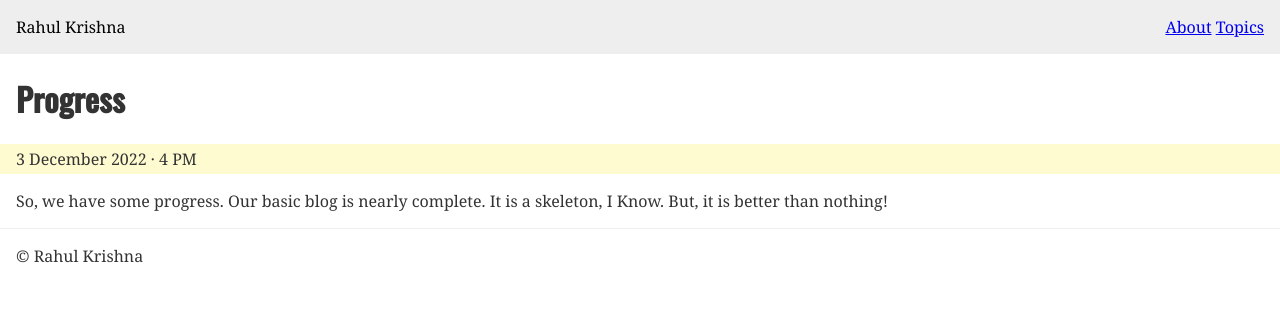
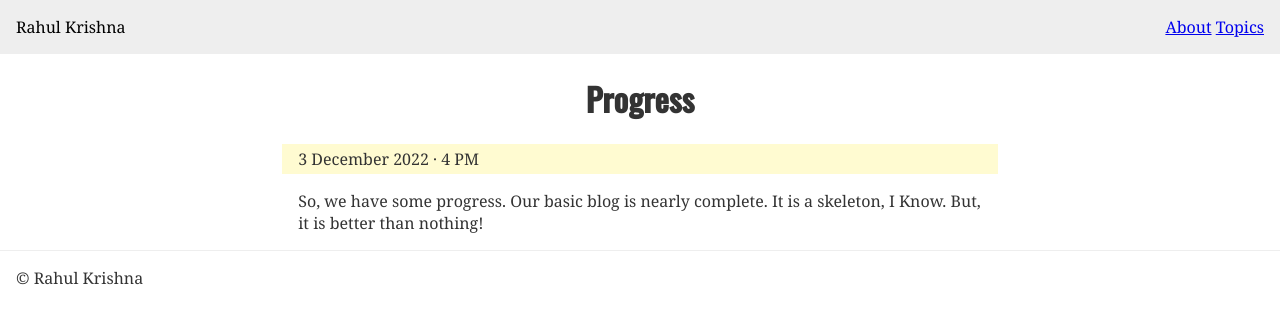
Before and after one commit to rahulkrishna-web/rahulkrishna-web.github.io, a Jekyll site: the page built from _posts/2022-12-3-progress.md, in a window 1280 px wide. Shown: the top 324 px of the page. Built offline with Jekyll 4.4.1, drawn with Linux system fonts in a browser that asks for light colours.

Commit message:
Improve posts page

```diff
--- a/_layouts/post.html
+++ b/_layouts/post.html
@@ -1,7 +1,7 @@
 <!DOCTYPE html>
 <html lang="en">
   {% include head.html %}
-  <body>
+  <body class="post">
     {% include appBar.html %}
     <header>
       <div class="container">
--- a/assets/css/main.scss
+++ b/assets/css/main.scss
@@ -16,6 +16,15 @@ body{
   padding: 0 1em;
 }
 
+.post main {
+  margin: 0 auto;
+  max-width: 80ch;
+}
+
+.post h1{
+  text-align: center;
+}
+
 .meta{
   background: #ffe6002e;
   padding: 0.25em 1em;
```
